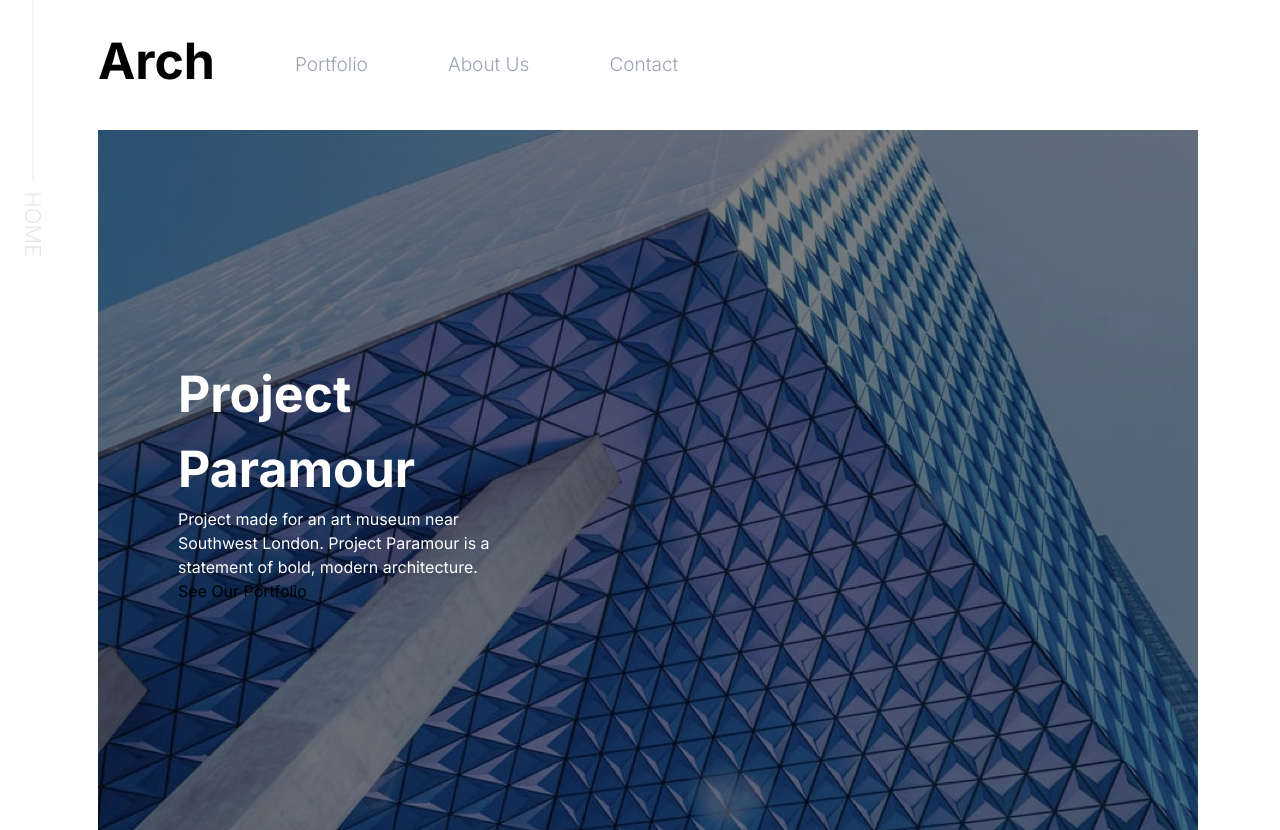
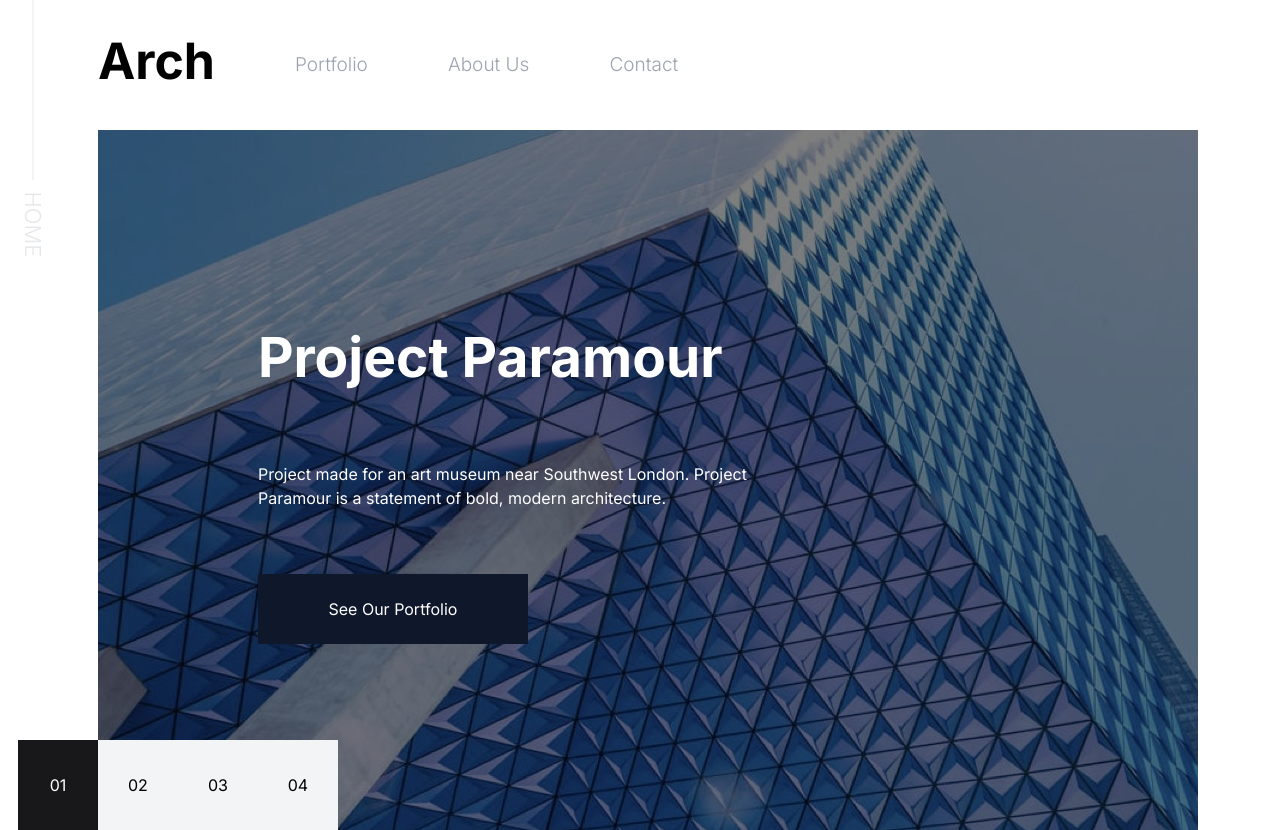
Before and after one commit to Yandelf00/Arch-Studio, a Next.js app: page / in a window 1280 px wide. Built offline with nearby package versions, Linux system fonts and the light colour scheme.

Commit message:
hero done for now

```diff
--- a/src/components/Hero.tsx
+++ b/src/components/Hero.tsx
@@ -1,21 +1,53 @@
-import React from 'react'
+"use client"
+import React, { useState } from 'react'
+import HeroOne from './Heros/HeroOne'
 
 export default function Hero() {
-  return (
-    <div className='w-[1150px]  h-[700px]
-    flex justify-start bg-no-repeat'>
-        <div className='w-[1100px]  h-[700px]
-        bg-[url("/assets/home/desktop/image-hero-paramour.jpg")] bg-no-repeat'>
-            <div className='bg-[rgba(0,0,0,0.5)] h-full w-full'>
-                <div className='pl-20 flex flex-col h-full items-start justify-center w-[40%]'>
-                    <h1 className='text-white text-[50px] font-bold'>Project Paramour</h1>
-                    <p className='text-white'>Project made for an art museum near
-                        Southwest London. Project Paramour
-                        is a statement of bold, modern architecture.</p>
-                    <button>See Our Portfolio</button>
-                </div>
+    const [hero, setHero] = useState({
+        state : 1,
+        bgImage : "/assets/home/desktop/image-hero-paramour.jpg",
+        title : "Project Paramour",
+        desc : "Project made for an art museum near Southwest London. Project Paramour is a statement of bold, modern architecture."
+    })
+    const heroOne = {
+        state : 1,
+        bgImage : "/assets/home/desktop/image-hero-paramour.jpg",
+        title : "Project Paramour",
+        desc : "Project made for an art museum near Southwest London. Project Paramour is a statement of bold, modern architecture."
+    }
+    const heroTwo = {
+        state : 2,
+        bgImage : "/assets/home/desktop/image-hero-seraph.jpg",
+        title : "Seraph Station",
+        desc : "The Seraph Station project challenged us to design a unique station that would transport people through time. The result is a fresh and futuristic model inspired by space stations."
+    }
+    const heroThree = {
+        state : 3,
+        bgImage : "/assets/home/desktop/image-hero-federal.jpg",
+        title : "Federal II Tower",
+        desc : "A sequel theme project for a tower originally built in the 1800s. We achieved this with a striking look of brutal minimalism with modern touches."
+    }
+    const heroFour = {
+        state : 4,
+        bgImage : "/assets/home/desktop/image-hero-trinity.jpg",
+        title : "Trinity Bank Tower",
+        desc : "Trinity Bank challenged us to make a concept for a 84 story building located in the middle of a city with a high earthquake frequency. For this project we used curves to blend design and stability to meet our objectives."
+    }
+
+    return (
+        <div className='relative w-[1150px]  h-[700px]
+        flex justify-start bg-no-repeat '>
+            <HeroOne bgImage={hero.bgImage} title={hero.title} desc={hero.desc}/>
+            <div className='h-[90px] w-[320px] flex flex-row bg-gray-100 left-[-80px] absolute bottom-0'>
+                <div onClick={()=>setHero(heroOne)}  className={`w-1/4
+                cursor-pointer flex justify-center items-center h-full ${hero.state === 1 ? 'bg-zinc-900 text-white' : ''}`}>01</div>
+                <div onClick={()=>setHero(heroTwo)}  className={`w-1/4
+                cursor-pointer flex justify-center items-center h-full ${hero.state === 2 ? 'bg-zinc-900 text-white' : ''}`}>02</div>
+                <div onClick={()=>setHero(heroThree)}  className={`w-1/4
+                cursor-pointer flex justify-center items-center h-full ${hero.state === 3 ? 'bg-zinc-900 text-white' : ''}`}>03</div>
+                <div onClick={()=>setHero(heroFour)}  className={`w-1/4
+                cursor-pointer flex justify-center items-center h-full ${hero.state === 4 ? 'bg-zinc-900 text-white' : ''}`}>04</div>
             </div>
         </div>
-    </div>
   )
 }
--- /dev/null
+++ b/src/components/Heros/HeroOne.tsx
@@ -0,0 +1,25 @@
+import React from 'react'
+
+
+type heroOneProps = {
+    bgImage : string
+    title : string
+    desc : string
+}
+
+export default function HeroOne({bgImage, title, desc}:heroOneProps) {
+    return (
+        <div className={`w-[1100px]  h-[700px]
+             bg-no-repeat`}
+            style={{ backgroundImage: `url(${bgImage})` }}>
+                <div className='bg-[rgba(0,0,0,0.5)] h-full w-full pl-40'>
+                    <div className='flex flex-col space-y-16 h-full items-start justify-center w-[60%]'>
+                        <h1 className='text-white text-[55px] font-bold'>{title}</h1>
+                        <p className='text-white'>{desc}</p>
+                        <button className='text-white w-[270px] h-[70px] bg-slate-900
+                        hover:bg-gray-600 transition-colors duration-200 ease-in-out'>See Our Portfolio</button>
+                    </div>
+                </div>
+        </div>
+    )
+}
```
